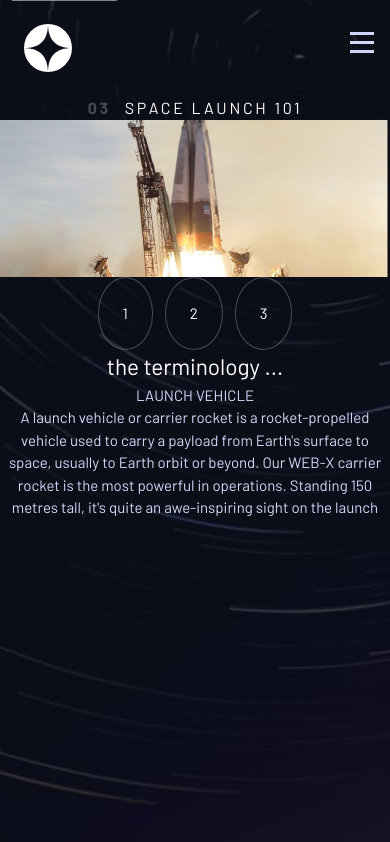
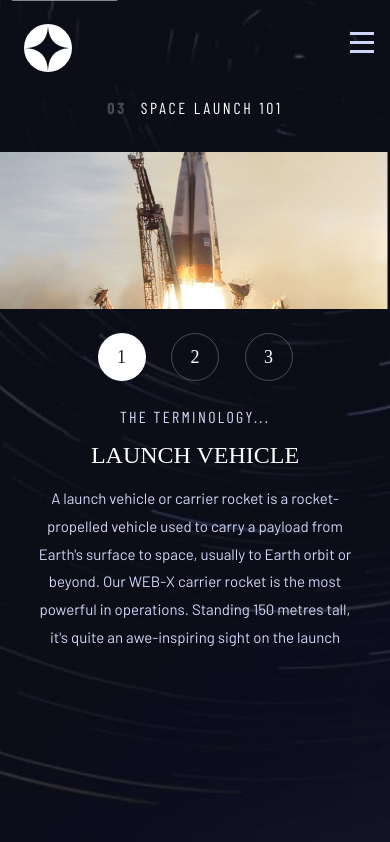
Before and after one commit to marazza-dev/space-tourism-react, a React (Vite) app: page /technology in a window 390 px wide. Built offline with nearby package versions, Linux system fonts and the light colour scheme; a web font is replaced by a local one.

Commit message:
update technology page :: complete mobile layout and general styles

```diff
--- a/src/pages/Technology/Technology.jsx
+++ b/src/pages/Technology/Technology.jsx
@@ -52,6 +52,7 @@ const TechMain = styled.main`
 
   & > img {
     grid-area: image;
+    margin-top: 2rem;
   }
 `;
 const NumberList = styled.div`
@@ -60,17 +61,54 @@ const NumberList = styled.div`
   display: flex;
   justify-content: space-between;
   align-items: center;
+  margin-block: 1.5rem;
 `;
 const NumberItem = styled.button`
-  padding: 1.5rem;
+  width: 3rem;
+  aspect-ratio: 1;
   border-radius: 50%;
   color: ${(props) => props.theme.clrWhite};
   border: 1px solid hsl(0 0% 100% / 0.25);
   background: hsl(0 0% 100% / 0);
   cursor: pointer;
+  font-family: ${(props) => props.theme.ffSerif};
+  font-size: 1.125rem;
+
+  & ${(props) => props.active} {
+    background: hsl(0 0% 100% / 1);
+    color: #222222;
+  }
+
+  &:hover,
+  &:focus {
+    border: 2px solid hsl(0 0% 100% / 0.75);
+  }
 `;
 const TechContent = styled.article`
   grid-area: details;
+
+  & header {
+    margin-bottom: 0.5rem;
+
+    & h2 {
+      font-family: ${(props) => props.theme.ffSansCondens};
+      font-size: 1rem;
+      color: ${(props) => props.theme.clrLight};
+      letter-spacing: 2.36px;
+      text-transform: uppercase;
+      margin-bottom: 0.2rem;
+    }
+    & p {
+      font-family: ${(props) => props.theme.ffSerif};
+      font-size: 1.5rem;
+      color: ${(props) => props.theme.clrWhite};
+    }
+  }
+
+  & p {
+    padding-inline: 2rem;
+    line-height: 1.85;
+  }
 `;
 
 const Technology = () => {
@@ -113,7 +151,7 @@ const Technology = () => {
         </NumberList>
         <TechContent>
           <header>
-            <h2>the terminology ...</h2>
+            <h2>the terminology...</h2>
             <p>{tabContent.title}</p>
           </header>
           <p>{tabContent.content}</p>
--- a/src/styles/MainTitle.styled.js
+++ b/src/styles/MainTitle.styled.js
@@ -1,7 +1,7 @@
 import styled from "styled-components";
 
 export const MainTitle = styled.h1`
-  font-family: ${(props) => props.theme.ffSansCondense};
+  font-family: ${(props) => props.theme.ffSansCondens};
   font-size: 1rem;
   text-transform: uppercase;
   letter-spacing: 2.7px;
```
